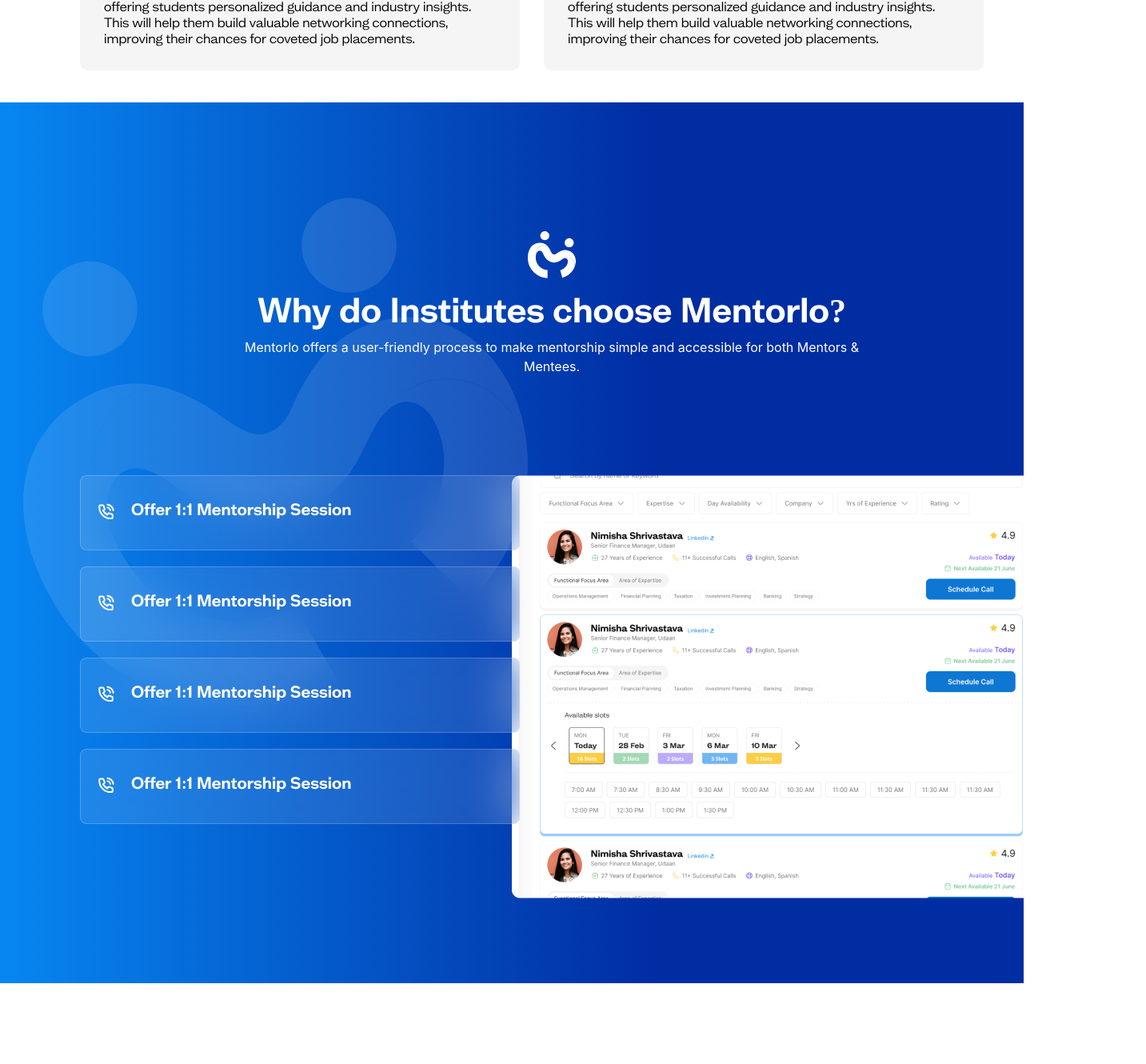
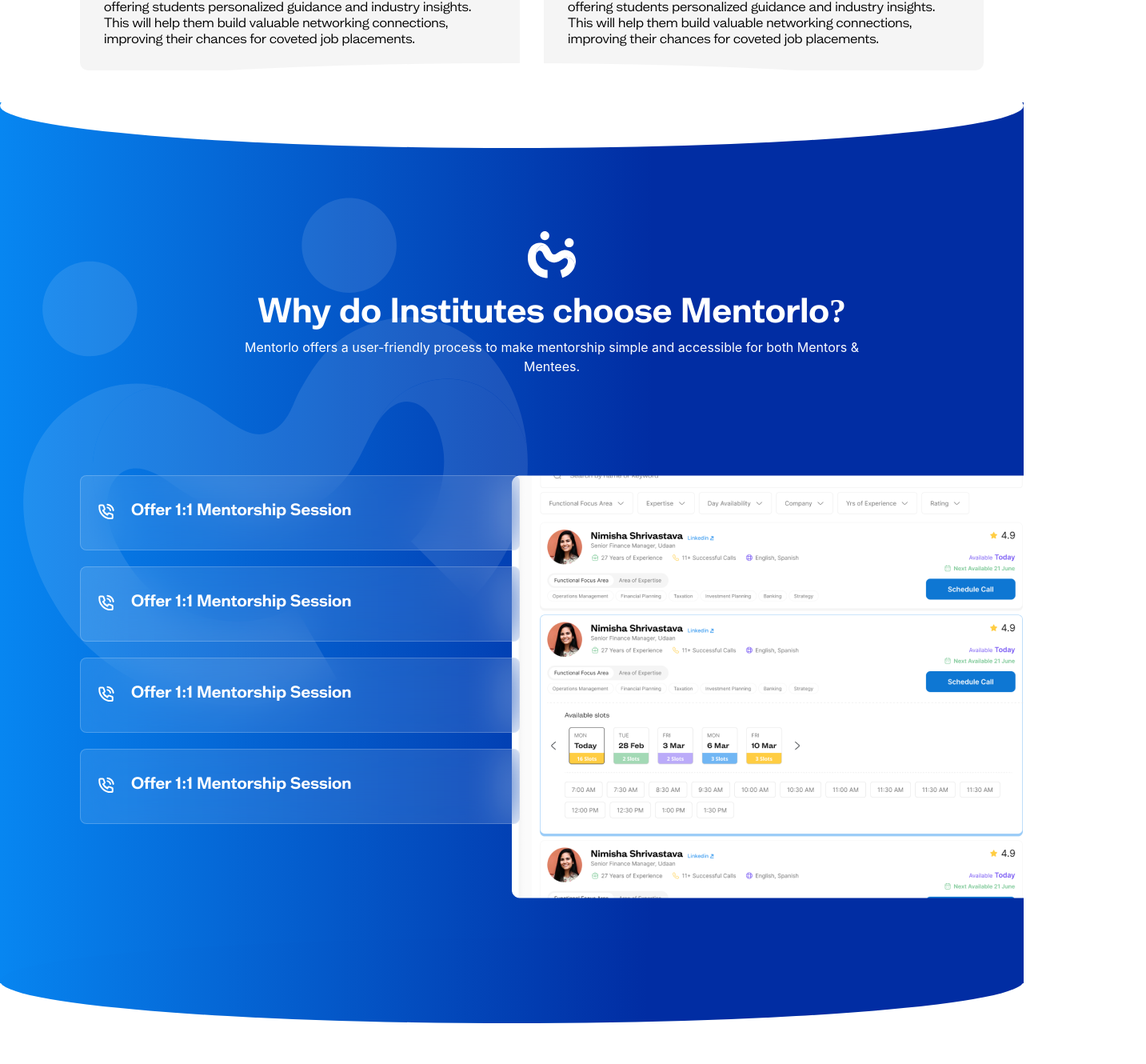
Before and after one commit to Yashpreetrana4790/MasterUnion, a React (Create React App) app: page / in a window 1280 px wide. Shown: the part 1500-2830 px from the top of the page at 80% size, 1433 px wide, since content can reach past the window. Built offline with nearby package versions, Linux system fonts and the light colour scheme.

Commit message:
removed scroll issues and added div curves etc

```diff
--- a/src/App.css
+++ b/src/App.css
@@ -583,27 +583,48 @@
 
 .mantarlo_section{
   background: linear-gradient(270deg, #012DA3 36.27%, #0896FF 111.28%);
+  position: relative;
 }
 
 .mantarlo_section .whymantarlo_wrapper{
   padding-top: 160px;
-  position: relative;
   padding-left: 100px;
 
+  position: relative;
 }
 
 
 
-/* .whymantarlo_wrapper .circular_curve{
-position: absolute;
-bottom: 0;
-width: 1440px;
-height: 106px;
-flex-shrink: 0;
-border-radius: 1440px;
-background: linear-gradient(90deg, #0786F1 -0.73%, #012DA3 63.23%);
+.whymantarlo_wrapper .circular_curve{
+  top: 0;
+  width: 100%;
+  border-radius: 80%;
+  height: 106px;
+  flex-shrink: 0;
+  position: absolute;
+  border-radius: 1440px;
+  background: linear-gradient(90deg, #ffffff -0.73%, #ffffff 63.23%);
+  border-radius: 50%;
+  transform: translateY(-49px);
+  left: 0;
 
-} */
+}
+
+.whymantarlo_wrapper .circular_curve2{
+  bottom: -50px;
+  width: 100%;
+  border-radius: 80%;
+  height: 106px;
+  flex-shrink: 0;
+  position: absolute;
+  border-radius: 1440px;
+  background: linear-gradient(90deg, #0786F1 -0.73%, #012DA3 63.23%);
+
+
+  border-radius: 50%;
+  left: 0;
+
+}
 
 .whymantarlo_wrapper .whymantarlo_main{
  position: relative;
@@ -632,7 +653,6 @@
 }
 
 .whymantarlo_main .image_area .img-wrapper {
-  position: relative;
   display: flex;
   align-items: center;
 }
@@ -1036,7 +1056,7 @@
 }
 
 
-.cta_wrapper{
+.cta .cta_wrapper{
   padding: 130px 100px;
   display: flex;
   flex-direction: column;
@@ -1044,7 +1064,6 @@
   align-items: center;
   justify-content: center;
   z-index: 2;
-  position: relative;
   background-image: cover;
 }
 
@@ -1058,6 +1077,7 @@
   align-items: center;
   justify-content: center;
   margin: auto;
+  position: relative;
 
 
   }
@@ -1065,7 +1085,7 @@
   .cta_wrapper .curve_cta_wrapper{
 
     top: 0;
-    width: 1585px;
+    width: 100%;
     border-radius: 80%;
     height: 106px;
     flex-shrink: 0;
@@ -1106,7 +1126,6 @@
   padding: 0;
   margin: 0;
   cursor: pointer;
-
   display: flex;
   padding: 16px 50px;
   justify-content: center;
--- a/src/components/WhyMenterlo.jsx
+++ b/src/components/WhyMenterlo.jsx
@@ -98,6 +98,9 @@
           <div className='circular_curve'>
 
           </div>
+          <div className='circular_curve2'>
+
+          </div>
 
         </div>
       </div>
```
